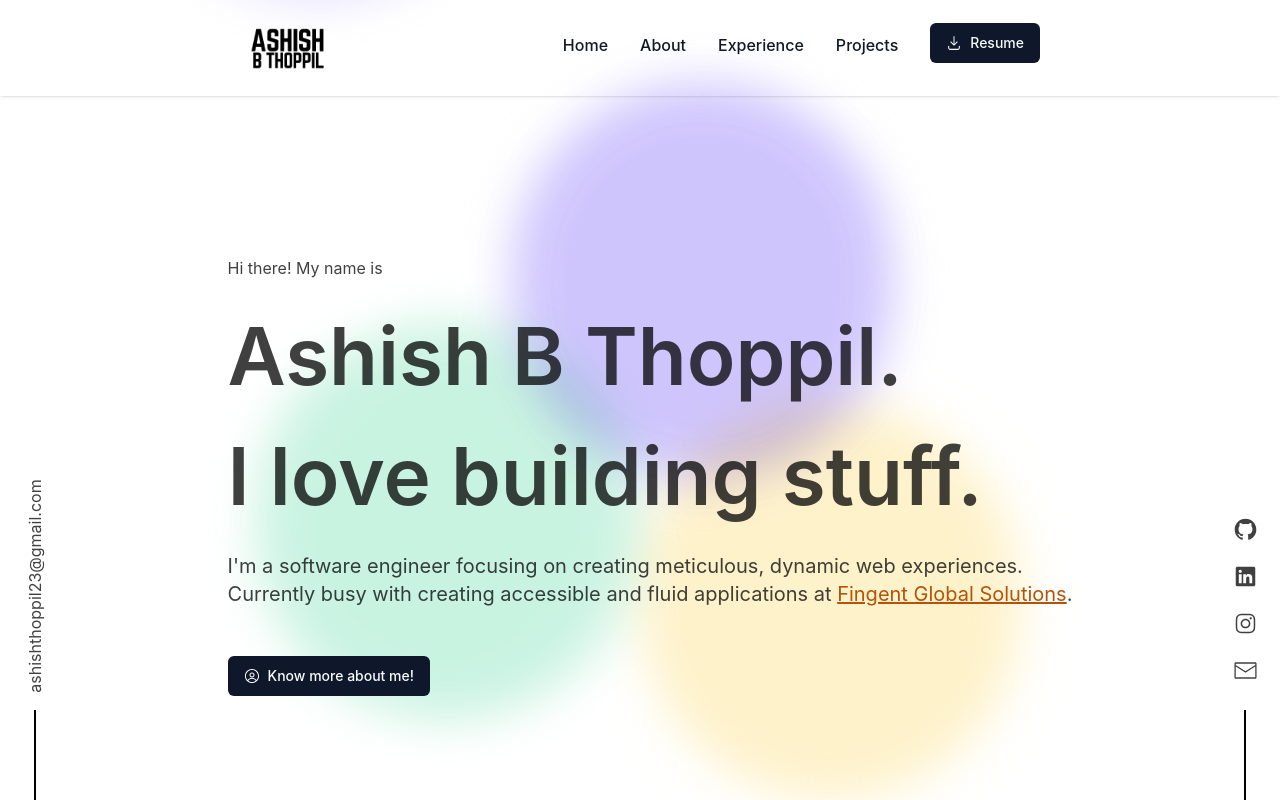
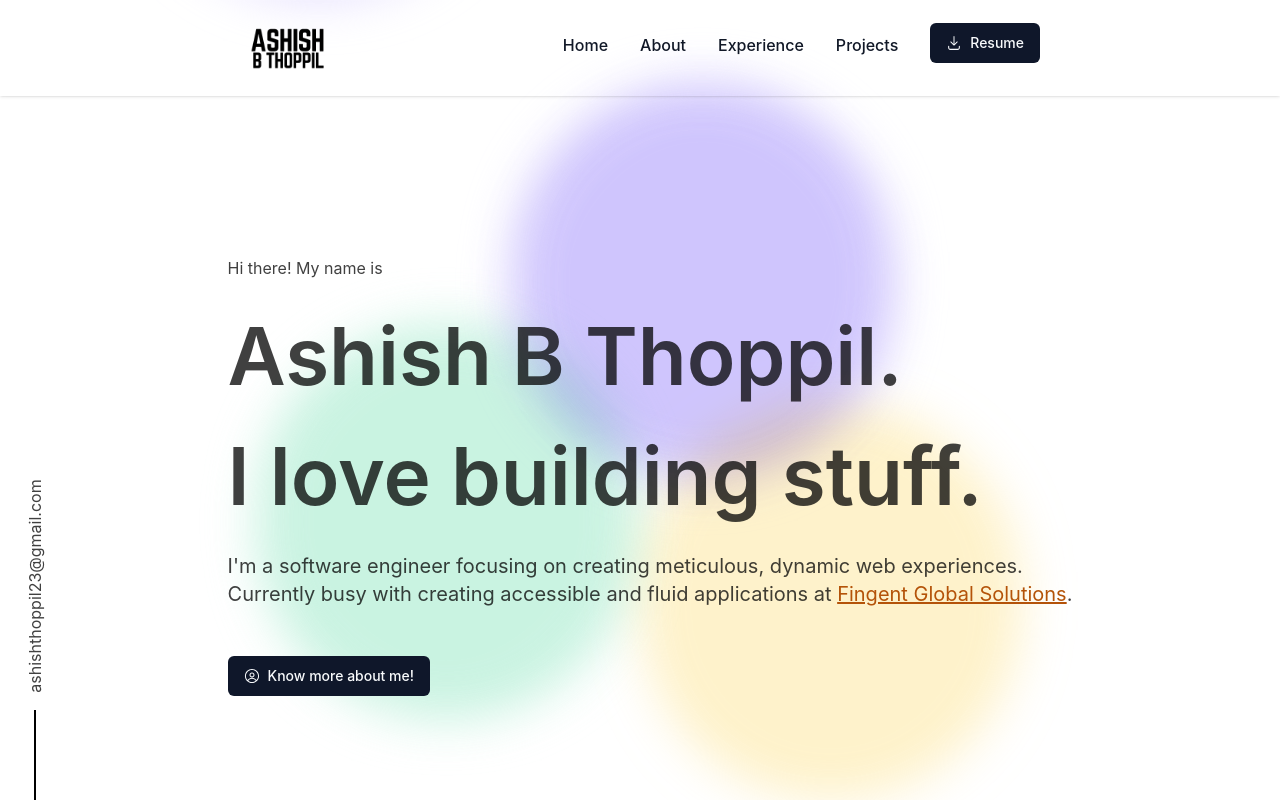
Before and after one commit to ashishthoppil/portfolio-v2, a React (Vite) app: page / in a window 1280 px wide. Shown: the top 800 px of the page. Built offline with nearby package versions, Linux system fonts and the light colour scheme.

Commit message:
removed social media buttons

```diff
--- a/src/App.css
+++ b/src/App.css
@@ -206,7 +206,3 @@ body {
     display: none;
   }
 }
-
-.my-chatbot-container {
-  right: 50px !important;
-}
--- a/src/App.tsx
+++ b/src/App.tsx
@@ -14,7 +14,7 @@ function App() {
   return (
     <>
       <Header />
-      <SocialMediaButtons />
+      {/* <SocialMediaButtons /> */}
       <SidebarEmail />
       <HeroSection />
       <About />
```
